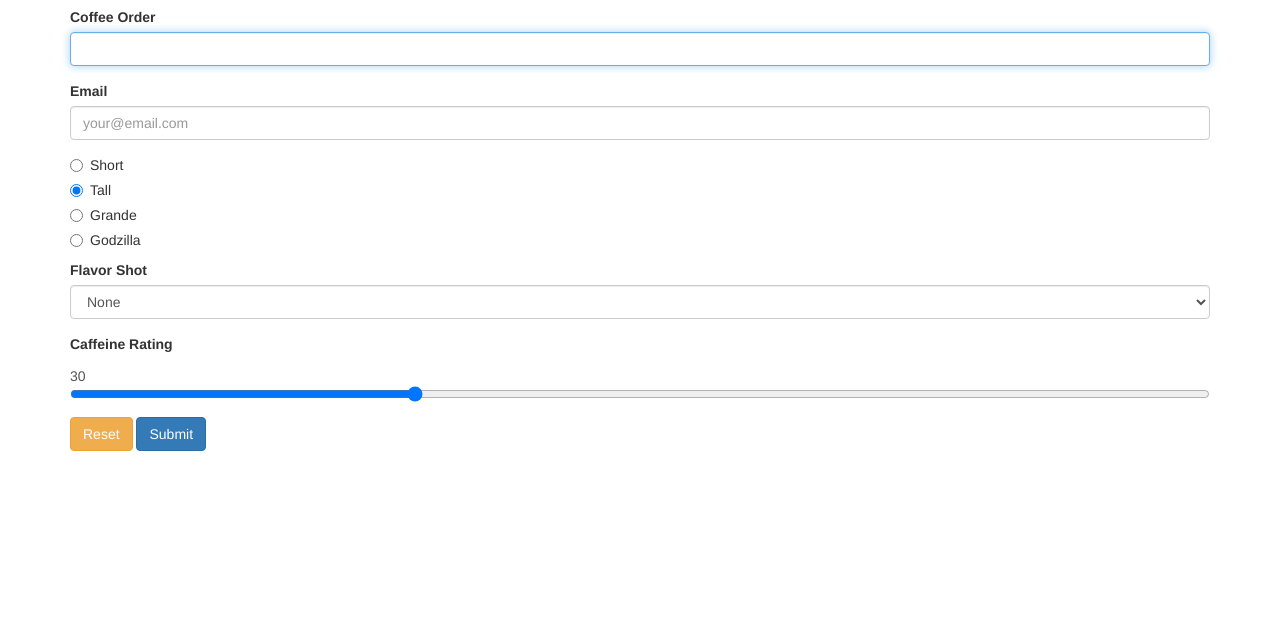
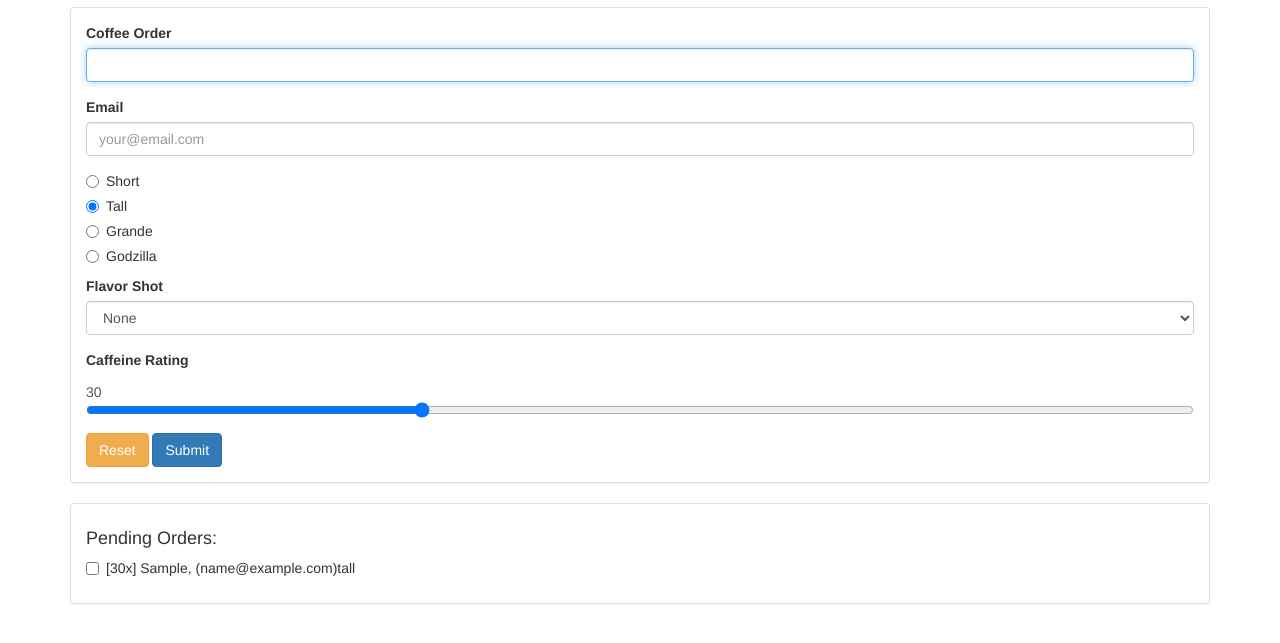
Before and after one commit to SmoothJM/front-end-dev-book, a plain HTML site: page coffeerun/index.html in a window 1280 px wide. Both pictures are taken after typing "Sample", "name@example.com" into the empty fields and a click on the button "Submit". Shown: the part 63-706 px from the top of the page. Drawn offline with nearby package versions, Linux system fonts and the light colour scheme.

Commit message:
chapter 11 done without golden challenge

```diff
--- a/coffeerun/index.html
+++ b/coffeerun/index.html
@@ -13,8 +13,8 @@
       <h1>CoffeeRun</h1>
     </header>
     <section>
-      <div class="card card-default">
-        <div class="card-body">
+      <div class="panel panel-default">
+        <div class="panel-body">
           <form data-coffee-order="form" >
             <!-- oninput="strengthOutput.value=parseInt(strengthLevel.value)" -->
             <div class="form-group">
@@ -82,9 +82,16 @@
           </div>
         </div>
       </div>
+      <div class="panel panel-default">
+        <div class="panel-body">
+          <h4>Pending Orders:</h4>
+          <div data-coffee-order="checklist">
+          </div>
+        </div>
+      </div>
     </section>
-    <script src="https://cdnjs.cloudflare.com/ajax/libs/jquery/2.1.4/jquery.min.js"
-    charset="utf-8"></script>
+    <script src="https://cdnjs.cloudflare.com/ajax/libs/jquery/2.1.4/jquery.min.js" charset="utf-8"></script>
+    <script src="scripts/checklist.js" charset="utf-8"></script>
     <script src="scripts/formhandler.js" charset="utf-8"></script>
     <script src="scripts/datastore.js" charset="utf-8"></script>
     <script src="scripts/truck.js" charset="utf-8"></script>
--- /dev/null
+++ b/coffeerun/scripts/checklist.js
@@ -0,0 +1,79 @@
+(function (window){
+  'use strict';
+  var App = window.App || {};
+  var $ = window.jQuery;
+
+  function CheckList(selector){
+    if (!selector) {
+      throw new Error('No selector provided');
+    }
+    this.$element = $(selector);
+    if (this.$element.length === 0) {
+      throw new Error('Could not find element with selector: ' + selector);
+    }
+
+
+  };
+
+  CheckList.prototype.addClickHandler = function(fn){
+    this.$element.on('click','input',function(event){
+      var email = event.target.value;
+      this.removeRow(email);
+      fn(email);
+    }.bind(this));
+  };
+
+  CheckList.prototype.addRow = function (coffeeOrder) {
+    this.removeRow(coffeeOrder.emailAddress);
+    var rowElement = new Row(coffeeOrder);
+    this.$element.append(rowElement.$element);
+  };
+
+  CheckList.prototype.removeRow = function(email){
+    this.$element
+    .find('[value="' + email + '"]')
+    .closest('[data-coffee-order="checkbox"]')
+    .remove();
+  };
+  function Row(coffeeOrder) {
+    var $div = $('<div></div>', {
+      'data-coffee-order': 'checkbox',
+      'class': 'checkbox',
+      'id':'pending'
+    });
+
+    var $label = $('<label></label>');
+
+    var $checkbox = $('<input></input>', {
+      type: 'checkbox',
+      value: coffeeOrder.emailAddress
+    });
+
+    var description = ' [' + coffeeOrder.strength + 'x]' + ' ';
+    if (coffeeOrder.flavor) {
+      description += coffeeOrder.flavor + ' ';
+    }
+    description += coffeeOrder.coffee + ', ';
+    description += ' (' + coffeeOrder.emailAddress + ')';
+    description += coffeeOrder.size;
+
+    $label.append($checkbox);
+    $label.append(description);
+    $div.append($label);
+
+    this.$element = $div;
+    var bgc = "";
+    switch (coffeeOrder.flavor) {
+      case 'caramel': bgc="blue";break;
+      case 'almond': bgc="green";break;
+      case'mocha': bgc="purple";break;
+    }
+    if (bgc) {
+      $label.css('background',bgc);
+    }
+  };
+
+
+  App.CheckList = CheckList;
+  window.App = App;
+})(window);
--- a/coffeerun/scripts/main.js
+++ b/coffeerun/scripts/main.js
@@ -1,13 +1,21 @@
 (function (window){
   'use strict';
   var FORM_SELECTOR = '[data-coffee-order="form"]';
+  var CHECKLIST_SELECTOR = '[data-coffee-order="checklist"]';
   var App = window.App;
   var Truck = App.Truck;
   var DataStore = App.DataStore;
   var FormHandler = App.FormHandler;
+  var CheckList = App.CheckList;
+  var myTruck = new Truck('ncc-1701', new DataStore());
+  window.myTruck = myTruck;
+
+  var checkList = new CheckList(CHECKLIST_SELECTOR);
+  checkList.addClickHandler(myTruck.deliverOrder.bind(myTruck));
   var formHandler = new FormHandler(FORM_SELECTOR);
-  var myTruck = new Truck('ncc-1701', new DataStore());
-  formHandler.addSubmitHandler(myTruck.createOne.bind(myTruck));
-  console.log(formHandler);
-  window.myTruck = myTruck;
+  formHandler.addSubmitHandler(function(data){
+    myTruck.createOne.call(myTruck,data);
+    checkList.addRow.call(checkList,data);
+  });
+  // console.log(formHandler);
 })(window);
```
